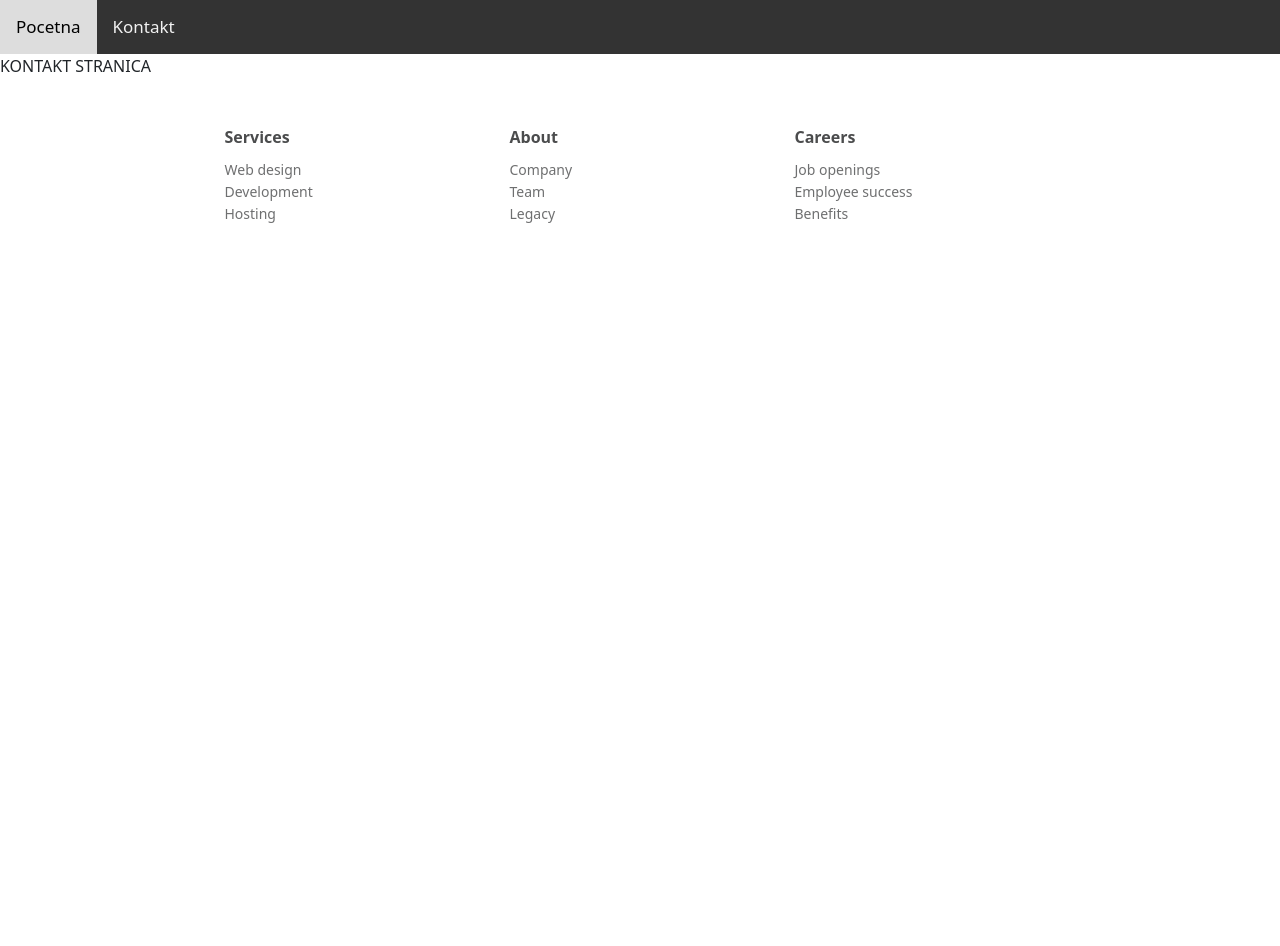
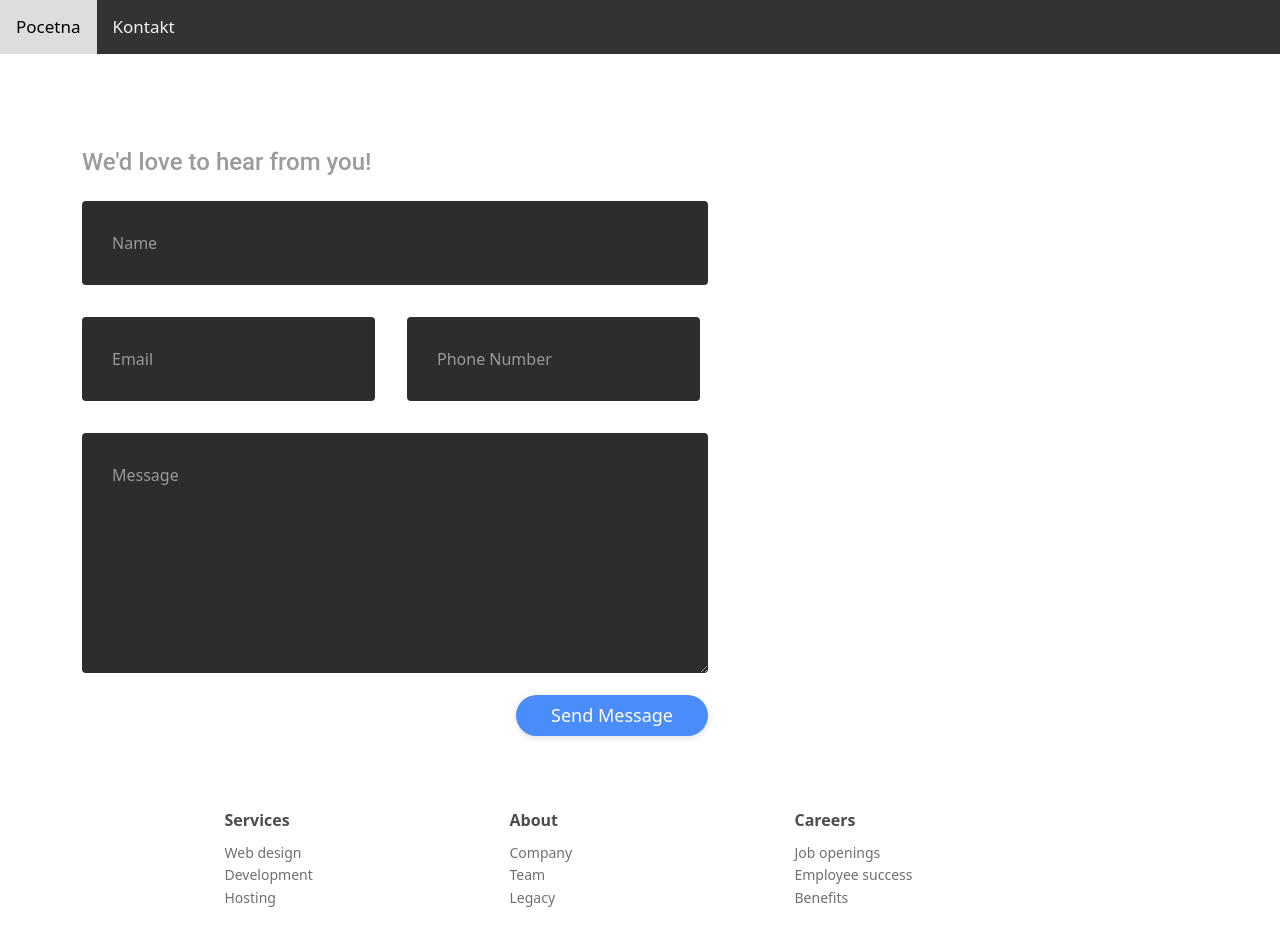
Before and after one commit to 9bobo4/gspReact, a React (Create React App) app: page /kontakt in a window 1280 px wide. Shown: the top 946 px of the page. Before the commit the page ends 800 px from the top, so only its background shows below. Built offline with nearby package versions, Linux system fonts and the light colour scheme.

Commit message:
kreirana kontakt stranica

```diff
--- a/src/komponente/Kontakt.jsx
+++ b/src/komponente/Kontakt.jsx
@@ -1,10 +1,48 @@
 
 import React from 'react'
+import './KontaktStyle.css';
 
 function Kontakt() {
   return (
     <div >
-        KONTAKT STRANICA
+        <div className="container">
+	<div className="row">
+			<h1 className='h1Kontakt'>contact us</h1>
+	</div>
+	<div className="row">
+			<h4  >We'd love to hear from you!</h4>
+	</div>
+	<div className="row input-container">
+			<div className="col-xs-12">
+				<div className="styled-input wide">
+					<input type="text" required />
+					<label>Name</label>
+				</div>
+			</div>
+			<div className="col-md-6 col-sm-12">
+				<div className="styled-input">
+					<input type="text" required />
+					<label>Email</label>
+				</div>
+			</div>
+			<div className="col-md-6 col-sm-12">
+				<div className="styled-input"  >
+					<input type="text" required />
+					<label>Phone Number</label>
+				</div>
+			</div>
+			<div className="col-xs-12">
+				<div className="styled-input wide">
+					<textarea required></textarea>
+					<label>Message</label>
+				</div>
+			</div>
+			<div className="col-xs-12">
+				<div className="btn-lrg submit-btn">Send Message</div>
+			</div>
+	</div>
+</div>
+
     </div>
   );
 }
--- /dev/null
+++ b/src/komponente/KontaktStyle.css
@@ -0,0 +1,131 @@
+body {
+    background-color: #444442;
+
+}
+
+.h1Kontakt{
+    font-family: 'Poppins', sans-serif, 'arial';
+    font-weight: 600;
+    font-size: 72px;
+    color: white;
+    text-align: center;
+}
+
+h4 {
+    font-family: 'Roboto', sans-serif, 'arial';
+    font-weight: 400;
+    font-size: 20px;
+    color: #9b9b9b;
+    line-height: 1.5;
+}
+
+/* ///// inputs /////*/
+
+input:focus ~ label, textarea:focus ~ label, input:valid ~ label, textarea:valid ~ label {
+    font-size: 0.75em;
+    color: #999;
+    top: -5px;
+    -webkit-transition: all 0.225s ease;
+    transition: all 0.225s ease;
+}
+
+.styled-input {
+    float: left;
+    width: 293px;
+    margin: 1rem 0;
+    position: relative;
+    border-radius: 4px;
+}
+
+@media only screen and (max-width: 768px){
+    .styled-input {
+        width:100%;
+    }
+}
+
+.styled-input label {
+    color: #999;
+    padding: 1.3rem 30px 1rem 30px;
+    position: absolute;
+    top: 10px;
+    left: 0;
+    -webkit-transition: all 0.25s ease;
+    transition: all 0.25s ease;
+    pointer-events: none;
+}
+
+.styled-input.wide {
+    width: 650px;
+    max-width: 100%;
+}
+
+input,
+textarea {
+    padding: 30px;
+    border: 0;
+    width: 100%;
+    font-size: 1rem;
+    background-color: #2d2d2d;
+    color: white;
+    border-radius: 4px;
+}
+
+input:focus,
+textarea:focus { outline: 0; }
+
+input:focus ~ span,
+textarea:focus ~ span {
+    width: 100%;
+    -webkit-transition: all 0.075s ease;
+    transition: all 0.075s ease;
+}
+
+textarea {
+    width: 100%;
+    min-height: 15em;
+}
+
+.input-container {
+    width: 650px;
+    max-width: 100%;
+    margin: 20px auto 25px auto;
+}
+
+.submit-btn {
+    float: right;
+    padding: 7px 35px;
+    border-radius: 60px;
+    display: inline-block;
+    background-color: #4b8cfb;
+    color: white;
+    font-size: 18px;
+    cursor: pointer;
+    box-shadow: 0 2px 5px 0 rgba(0,0,0,0.06),
+              0 2px 10px 0 rgba(0,0,0,0.07);
+    -webkit-transition: all 300ms ease;
+    transition: all 300ms ease;
+}
+
+.submit-btn:hover {
+    transform: translateY(1px);
+    box-shadow: 0 1px 1px 0 rgba(0,0,0,0.10),
+              0 1px 1px 0 rgba(0,0,0,0.09);
+}
+
+@media (max-width: 768px) {
+    .submit-btn {
+        width:100%;
+        float: none;
+        text-align:center;
+    }
+}
+
+input[type=checkbox] + label {
+  color: #ccc;
+  font-style: italic;
+}
+
+input[type=checkbox]:checked + label {
+  color: #f00;
+  font-style: normal;
+}
```
